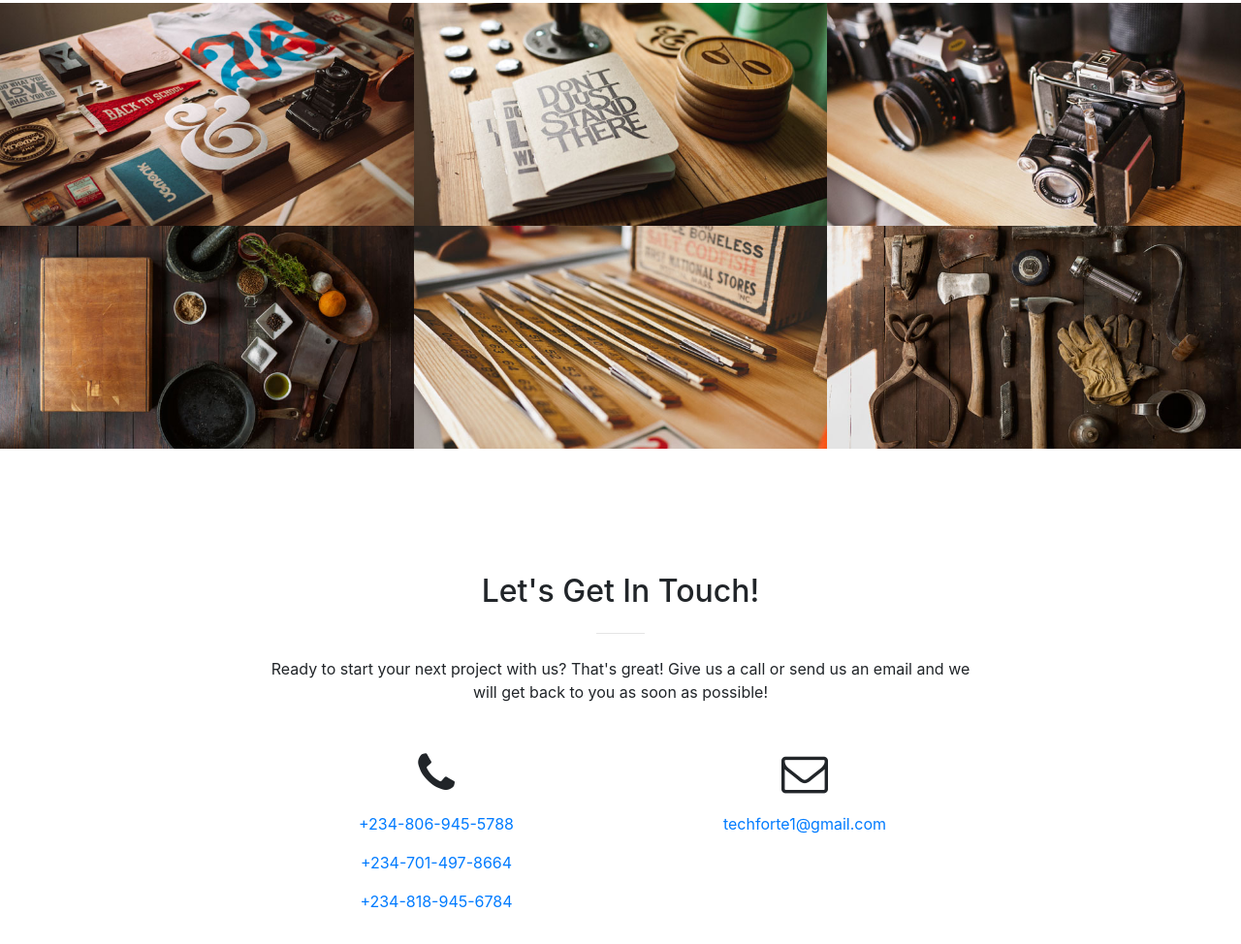
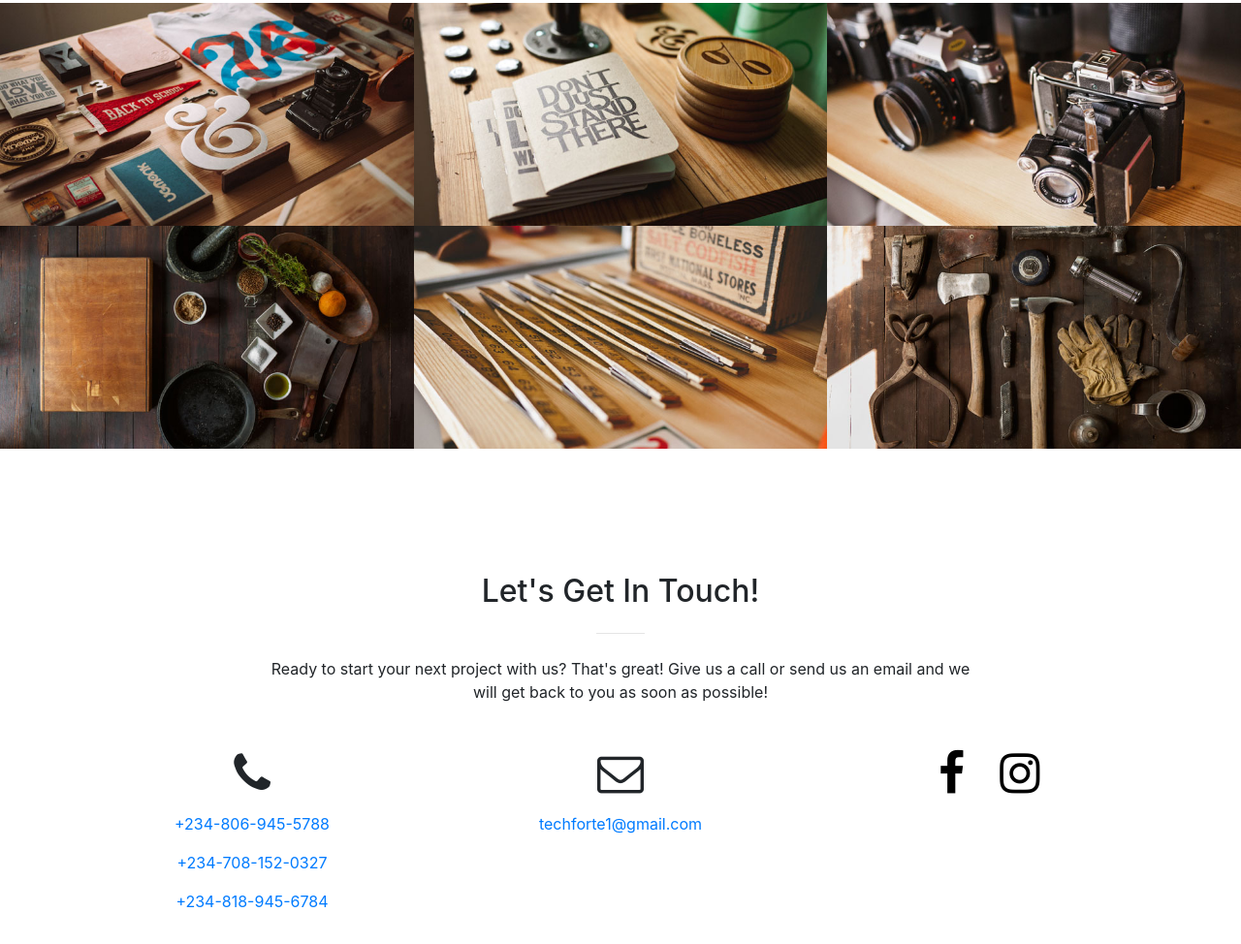
Before and after one commit to Tech-Forte/techforte, a website with bundled scripts: page index.html in a window 1280 px wide. Shown: the part 1867-2841 px from the top of the page at 97% size. Built offline with nearby package versions, Linux system fonts and the light colour scheme.

Commit message:
Update
added Social pages

```diff
--- a/index.html
+++ b/index.html
@@ -254,7 +254,7 @@
 						<a href="tel:+2348069455788">+234-806-945-5788</a>
 					</p>
 					<p>
-						<a href="tel:+2347014978664">+234-701-497-8664</a>
+						<a href="tel:+2347081520327">+234-708-152-0327</a>
 					</p>
 					<p>
 						<a href="tel:+2348189456784">+234-818-945-6784</a>
@@ -265,6 +265,21 @@
 						<i class="fa fa-envelope-o fa-3x mb-3 sr-contact"></i>
 						<br/>
 						<a href="mailto:techforte1@gmail.com">techforte1@gmail.com</a>
+					</p>
+				</div>
+				<div class="col-lg-4 mr-auto text-center">
+					<p>
+						<a style="color: black" href="https://www.facebook.com/TechForte-422750618197728/">
+							<i class="fa fa-facebook fa-3x mb-3 sr-contact"></i>
+						</a>
+						&nbsp;&nbsp;&nbsp;&nbsp;&nbsp;&nbsp;
+						<a style="color: black"href="https://www.instagram.com/techforte_">
+							<i class="fa fa-instagram fa-3x mb-3 sr-contact"></i>
+						</a>
+						<!-- <br /> -->
+						<!-- <a style="color: black"href="https://twitter.com/techforte">
+							<i class="fa fa-twitter fa-3x mb-3 sr-contact"></i>
+						</a> -->
 					</p>
 				</div>
 				<!-- <div class="col-lg-4 mr-auto text-center">
```
